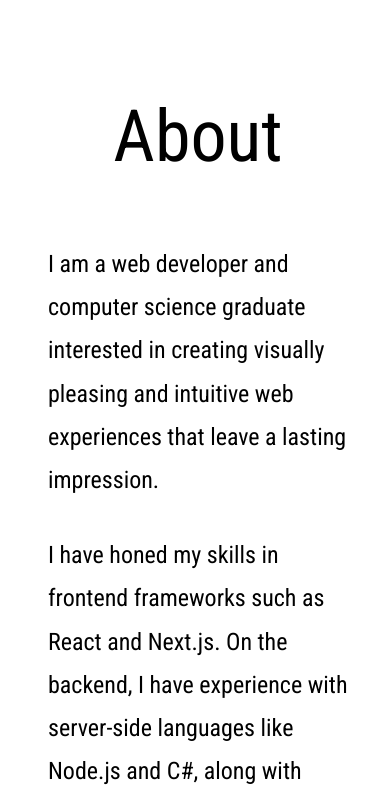
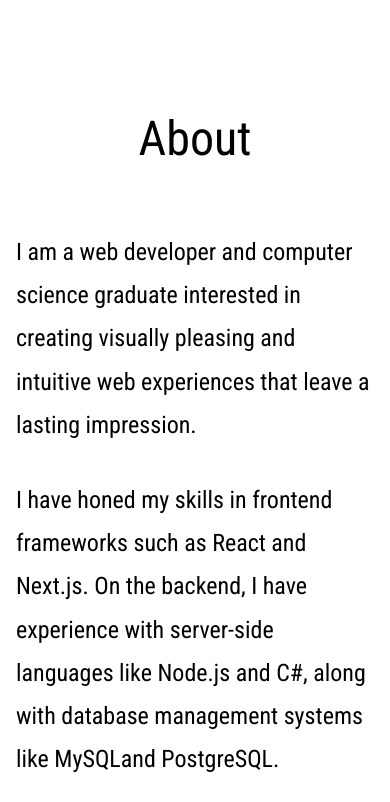
Before and after one commit to SaumaunV/portfolio, a React (Vite) app: page / in a window 390 px wide. Shown: the part 798-1600 px from the top of the page. Built offline with nearby package versions, Linux system fonts and the light colour scheme.

Commit message:
Update mobile styling for about section

```diff
--- a/src/components/About.module.css
+++ b/src/components/About.module.css
@@ -13,7 +13,8 @@
     flex: 0.5;
     align-items: center;
     margin: 0 6rem;
-    min-width: 300px;
+    min-width: 250px;
+    margin-top: 3rem;
 }
 
 .skillGrid {
@@ -61,10 +62,19 @@
 
 @media (max-width: 600px) {
   .skills, .about {
-    margin: 0 3rem;
+    margin: 1rem;
   }
 
   .skillGrid {
     gap: 2rem;
   }
+
+  .skills {
+    margin-bottom: 7rem;
+  }
+
+  .heading {
+    font-size: 3rem;
+  }
+
 }
```
